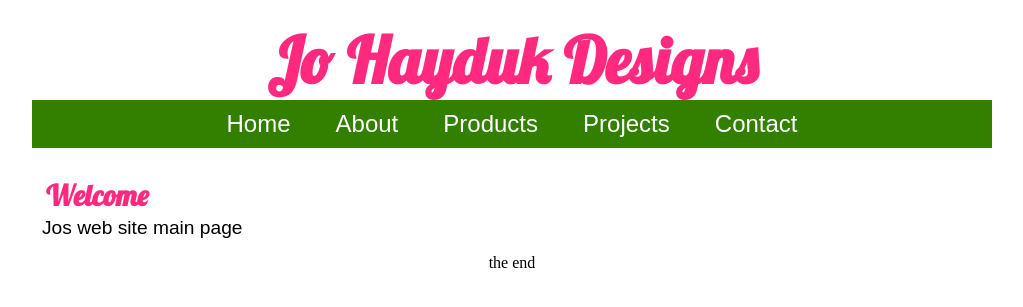
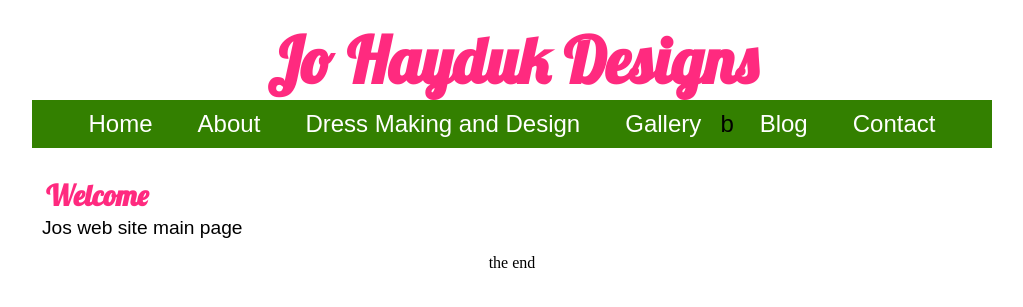
Before and after one commit to py1sl/jhdesigns_website, a Jekyll site: the page built from index.html, in a window 1280 px wide. Shown: the top 307 px of the page, without its empty margins (128-1151 px from the left). Built offline with Jekyll 4.4.1, drawn with Linux system fonts in a browser that asks for light colours.

Commit message:
updated with correct titles

```diff
--- a/_includes/nav.html
+++ b/_includes/nav.html
@@ -2,8 +2,9 @@
 <ul>
 <li><a href="{{site.baseurl}}/" title="Goto the home page">Home</a></li>
 <li><a href="{{site.baseurl}}/about/" title="About">About</a></li>
-<li><a href="{{site.baseurl}}/products/" title="Products">Products</a></li>
-<li><a href="{{site.baseurl}}/projects/" title="Details of previous projects">Projects</a></li>
+<li><a href="{{site.baseurl}}/products/" title="Dress making and design">Dress Making and Design</a></li>
+<li><a href="{{site.baseurl}}/projects/" title="Gallery">Gallery</a></li>b
+<li><a href="{{site.baseurl}}/contact/" title="blog" >Blog</a></li>
 <li><a href="{{site.baseurl}}/contact/" title="Contact Us" >Contact</a></li>
 </ul>
 </nav>
```
